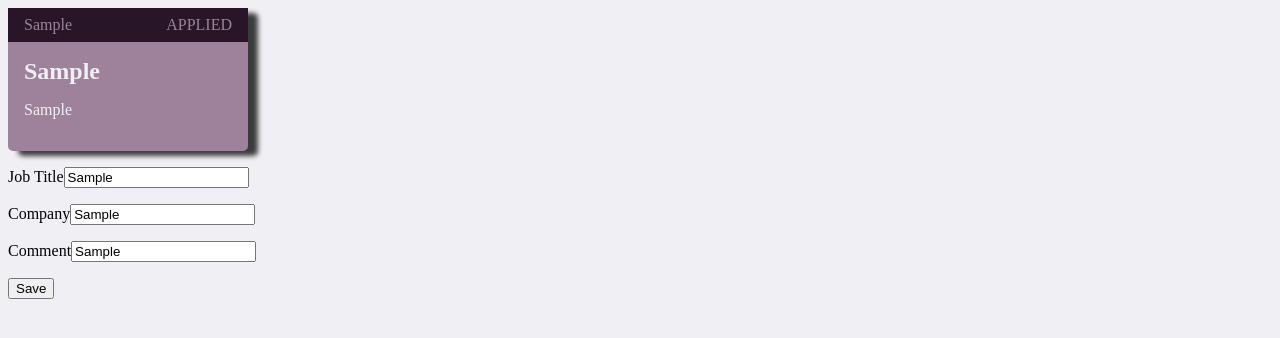
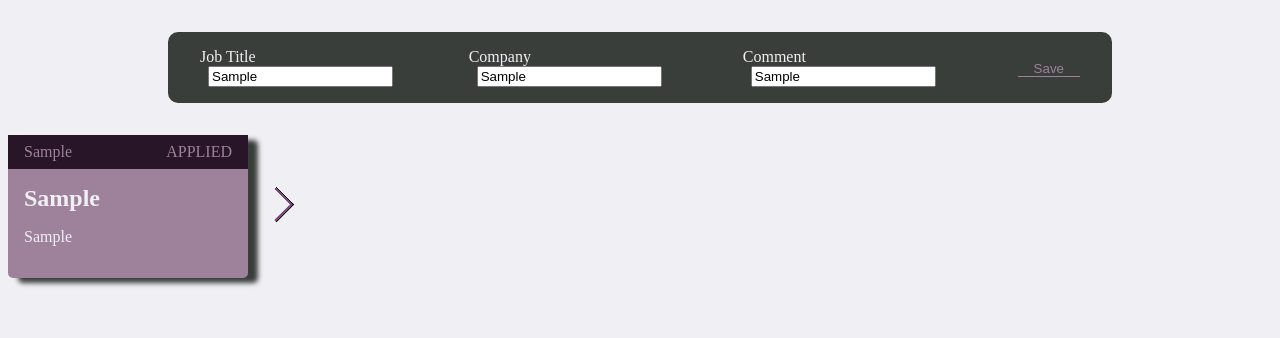
Before and after one commit to sinthushan/jobsearchtracker, an Angular app: page / in a window 1280 px wide. Both pictures are taken after typing "Sample", "Sample", "Sample" into the empty fields and a click on the button "Save". Shown: the top 338 px of the page. Built offline with nearby package versions, Linux system fonts and the light colour scheme.

Commit message:
very crude status progression feature

```diff
--- a/src/app/app.component.css
+++ b/src/app/app.component.css
@@ -0,0 +1,48 @@
+.jobRow{
+    display: flex;
+    flex-direction: row;
+}
+
+
+.jobcard-container{
+    display: flex;
+    flex-direction: row;
+    align-items: center;
+}
+
+app-nextphase{
+    margin-left: 1rem;
+
+}
+
+form{
+    display: flex;
+    flex-direction: row;
+    justify-content:center;
+    align-items: center;
+    margin: 2rem 10rem;
+    background-color: #3a3e3b;
+    color: #f0eff4;
+    border-radius: 10px;
+}
+form>p{
+    margin: 1rem 2rem;
+}
+
+button {
+    background-color:  #3a3e3b;
+    color: #9e829c;
+    border: solid #9e829c;
+    border-width: 0 0 1px 0;
+    padding: 0 1rem;
+    cursor: pointer;
+}
+
+button:hover{
+    box-shadow: 0px 0px 3px 3px #9e829c;
+}
+
+
+input{
+    margin-left: 0.5rem;
+}
--- a/src/app/app.component.html
+++ b/src/app/app.component.html
@@ -1,7 +1,5 @@
 
-@for (job of jobs(); track job.id) {
-    <app-jobcard [job] = "job" [status]="'applied'"></app-jobcard>
-}
+
 <form (ngSubmit)="onSubmit()">
     <p>
       <label for="jobTitle">Job Title</label>
@@ -19,3 +17,14 @@
       <button>Save</button>
     </p>
 </form>
+@for (job of jobs(); track job.id) {
+  <div class="jobRow">
+    @for (stage of job.stages; track stage){
+      <div class="jobcard-container">
+        <app-jobcard [job] = "job" [status]="stage.stage"></app-jobcard>
+        <app-nextphase [jobID]="job.id"></app-nextphase>
+      </div>
+    }
+  </div>
+
+}
--- a/src/app/app.component.ts
+++ b/src/app/app.component.ts
@@ -5,15 +5,17 @@ import { JobService } from './jobcard/job.service';
 import { Job } from './jobcard/job.model';
 import { JobcardComponent } from "./jobcard/jobcard.component";
 import { FormsModule } from '@angular/forms';
+import { NextphaseComponent } from "./jobcard/nextphase/nextphase.component";
 
 @Component({
   selector: 'app-root',
   standalone: true,
-  imports: [RouterOutlet, SwimlaneComponent, JobcardComponent, FormsModule],
+  imports: [RouterOutlet, SwimlaneComponent, JobcardComponent, FormsModule, NextphaseComponent],
   templateUrl: './app.component.html',
   styleUrl: './app.component.css'
 })
 export class AppComponent  {
+
 
   title = 'jobsearchtracker';
   private jobservice = inject(JobService);
@@ -35,4 +37,6 @@ export class AppComponent  {
   }
 
 
+
+
 }
--- /dev/null
+++ b/src/app/jobcard/nextphase/nextphase.component.css
@@ -0,0 +1,15 @@
+.arrow {
+    border: solid #291528;
+    border-style: ridge;
+    border-width: 0 3px 3px 0;
+    display: inline-block;
+    padding: 3px;
+    height: 1rem;
+    width: 1rem;
+    cursor: pointer;
+}
+
+.right {
+    transform: rotate(-45deg);
+
+}
--- /dev/null
+++ b/src/app/jobcard/nextphase/nextphase.component.html
@@ -0,0 +1 @@
+<div (click)="onClick($event)" ><i class="arrow right"></i></div>
--- /dev/null
+++ b/src/app/jobcard/nextphase/nextphase.component.ts
@@ -0,0 +1,18 @@
+import { Component, inject, input } from '@angular/core';
+import { JobService } from '../job.service';
+
+@Component({
+  selector: 'app-nextphase',
+  standalone: true,
+  imports: [],
+  templateUrl: './nextphase.component.html',
+  styleUrl: './nextphase.component.css'
+})
+export class NextphaseComponent {
+  private jobservice = inject(JobService);
+  jobID = input<number>();
+  onClick($event: MouseEvent) {
+    this.jobservice.changeStatus(this.jobID()!, "Changed")
+  }
+
+}
```
Also changed, not shown: 1 other file (tests, documents, lock files or other folders).
